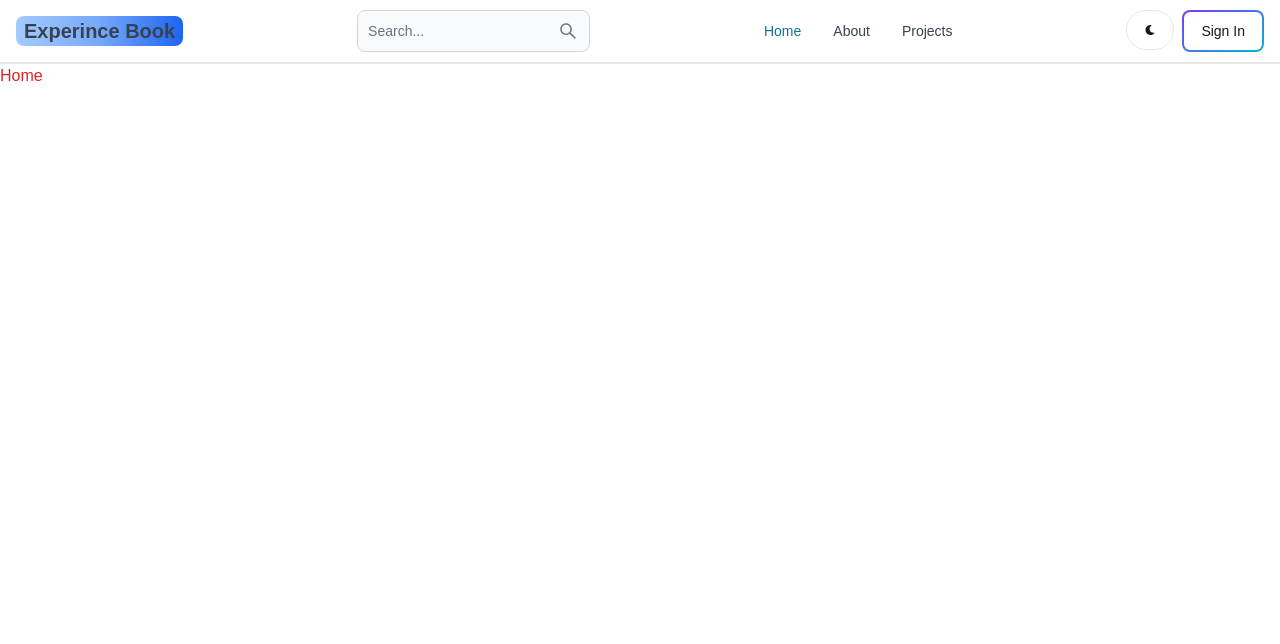
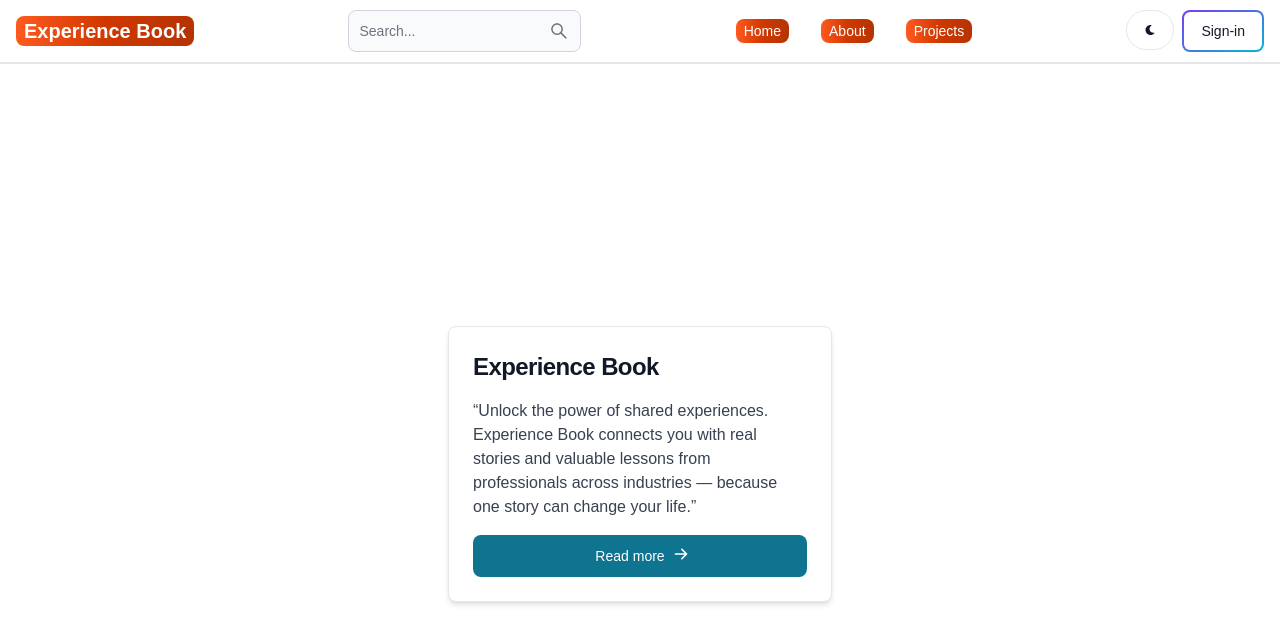
Before and after one commit to SerkanDiner/next-blog, a Next.js app: page / in a window 1280 px wide. Shown: the top 644 px of the page. Built offline with nearby package versions, Linux system fonts and the light colour scheme; no server answers.

Commit message:
Creating  sign-up and sign-in by using clerk provider

```diff
--- a/package.json
+++ b/package.json
@@ -9,7 +9,7 @@
     "lint": "next lint"
   },
   "dependencies": {
-    "@clerk/nextjs": "^6.12.2",
+    "@clerk/nextjs": "^6.12.3",
     "@clerk/themes": "^2.2.20",
     "flowbite-react": "^0.10.2",
     "next": "15.0.3",
--- a/src/app/components/Header.jsx
+++ b/src/app/components/Header.jsx
@@ -37,8 +37,8 @@ export default function Header() {
         href='/'
         className='self-center whitespace-nowrap text-sm sm:text-xl font-semibold dark:text-white'
       >
-        <span className='px-2 py-1 bg-gradient-to-r from-blue-300 via-blue-400 to-blue-600 rounded-lg text-'>
-          Experince Book
+        <span className='px-2 py-1 bg-gradient-to-r from-orange-500 via-orange-600 to-orange-700 rounded-lg text-white'>
+          Experience Book
         </span>
 
       </Link>
@@ -73,9 +73,9 @@ export default function Header() {
           />
         </SignedIn>
         <SignedOut>
-          <Link href='/sign-in'>
-            <Button gradientDuoTone='purpleToBlue' outline>
-              Sign In
+        <Link href="/sign-in">
+        <Button gradientDuoTone="purpleToBlue" outline>
+        Sign-in
         </Button>
         </Link>
         </SignedOut>
@@ -84,17 +84,23 @@ export default function Header() {
       <Navbar.Collapse>
         <Link href='/'>
           <Navbar.Link active={path === '/'} as={'div'}>
+          <span className='px-2 py-1 bg-gradient-to-r from-orange-500 via-orange-600 to-orange-700 rounded-lg text-white'>
           Home
+        </span>
           </Navbar.Link>
         </Link>
         <Link href='/about'>
           <Navbar.Link active={path === '/about'} as={'div'}>
+          <span className='px-2 py-1 bg-gradient-to-r from-orange-500 via-orange-600 to-orange-700 rounded-lg text-white'>
           About
+        </span>
           </Navbar.Link>
         </Link>
         <Link href='/projects'>
           <Navbar.Link active={path === '/projects'} as={'div'}>
+          <span className='px-2 py-1 bg-gradient-to-r from-orange-500 via-orange-600 to-orange-700 rounded-lg text-white'>
           Projects
+        </span>
           </Navbar.Link>
         </Link>
       </Navbar.Collapse>
--- a/src/app/layout.js
+++ b/src/app/layout.js
@@ -4,7 +4,10 @@ import Header from './components/Header';
 import { ClerkProvider } from '@clerk/nextjs'
 import ThemeCom from './components/ThemeCom';
 import { ThemeProvider } from "next-themes";
- // import FooterComponent from "./components/Footer";
+
+
+
+// import FooterComponent from "./components/Footer";
 
 const geistSans = localFont({
   src: "./fonts/GeistVF.woff",
@@ -19,23 +22,30 @@ const geistMono = localFont({
 
 export const metadata = {
   title: "Experince Book",
-  description: "Generated by create next app",
+  description: "Generated by Serkan Diner",
 };
 
 export default function RootLayout({ children }) {
+
   return (
+
+
+
     <ClerkProvider>
     <html lang="en" suppressHydrationWarning>
+
       <body
         className={`${geistSans.variable} ${geistMono.variable} antialiased`}
       >
-        <ThemeProvider>
+        <ThemeProvider attribute="class" enableSystem={true}>
           <ThemeCom>
+
         <Header />
 
         {children}
 
          {/* Footer - this will be shown on every page */}
+
          </ThemeCom>
          </ThemeProvider>
       </body>
--- a/src/app/page.jsx
+++ b/src/app/page.jsx
@@ -1,9 +1,32 @@
+"use client";
+
+import { Button, Card } from "flowbite-react";
 import React from 'react'
+
 
 export default function Home() {
   return (
-    <h1 className='text-red-600'>
-      Home
-    </h1>
-  )
+    <div className="h-screen flex items-center justify-center">
+    <Card className="max-w-sm">
+      <h5 className="text-2xl font-bold tracking-tight text-gray-900 dark:text-white">
+        Experience Book
+      </h5>
+      <p className="font-normal text-gray-700 dark:text-gray-400">
+      “Unlock the power of shared experiences.
+       Experience Book connects you with real stories and valuable lessons from professionals across industries —
+       because one story can change your life.”
+      </p>
+      <Button>
+        Read more
+        <svg className="-mr-1 ml-2 h-4 w-4" fill="currentColor" viewBox="0 0 20 20" xmlns="http://www.w3.org/2000/svg">
+          <path
+            fillRule="evenodd"
+            d="M10.293 3.293a1 1 0 011.414 0l6 6a1 1 0 010 1.414l-6 6a1 1 0 01-1.414-1.414L14.586 11H3a1 1 0 110-2h11.586l-4.293-4.293a1 1 0 010-1.414z"
+            clipRule="evenodd"
+          />
+        </svg>
+      </Button>
+    </Card>
+    </div>
+  );
 }
--- /dev/null
+++ b/src/app/sign-in/[[...sign-in]]/page.jsx
@@ -0,0 +1,13 @@
+import {SignIn} from '@clerk/nextjs';
+
+export default function SignInPage() {
+
+    return(
+
+        <div className='flex items-center justify-center p-3'>
+
+        <SignIn/>
+        </div>
+
+    ) ;
+}
--- /dev/null
+++ b/src/app/sign-up/[[...sign-up]]/page.jsx
@@ -0,0 +1,13 @@
+import {SignUp} from '@clerk/nextjs';
+
+export default function SignUpPage() {
+
+    return(
+
+        <div className='flex items-center justify-center p-3'>
+
+        <SignUp/>
+        </div>
+
+    ) ;
+}
```
Also changed, not shown: src/middleware.jsx (added, +12 -0 lines), next.config.mjs (line endings or trailing spaces), 1 other file (tests, documents, lock files or other folders). Lines whose indentation alone changed are shown as unchanged.
